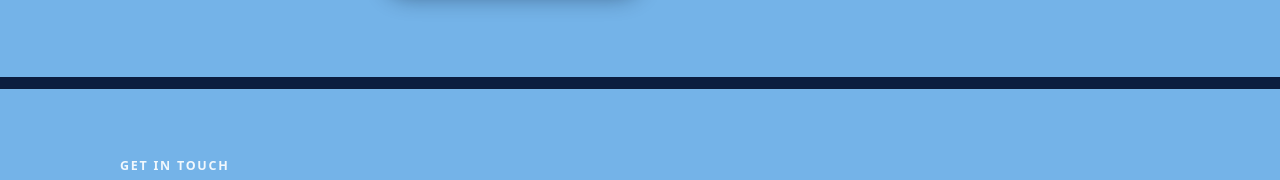
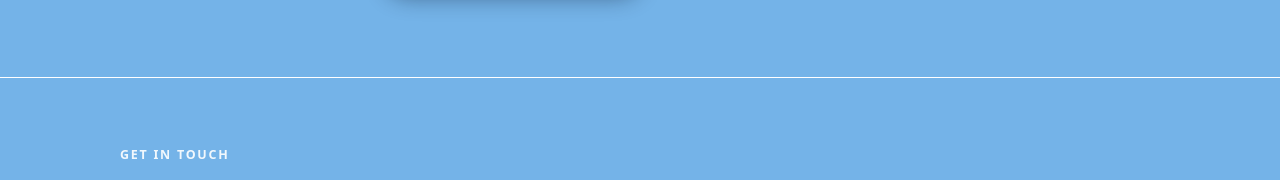
Before and after one commit to riaanpatelhp-debug/Max-SAT-website, a plain HTML site: page index.html in a window 1280 px wide. Shown: the part 2806-2986 px from the top of the page. Drawn offline with Linux system fonts and the light colour scheme.

Commit message:
Make section divider a thin white hairline matching the footer border
Co-Authored-By: Claude Opus 4.8 <noreply@anthropic.com>

```diff
--- a/index.html
+++ b/index.html
@@ -235,8 +235,8 @@
       </div>
     </section>
 
-    <!-- Thin navy divider so the two dark bands read as separate sections -->
-    <div aria-hidden="true" style="height:12px;background:#0b1d3f"></div>
+    <!-- Thin hairline divider matching the footer's top border -->
+    <div aria-hidden="true" style="height:0;border-top:1px solid rgba(255,255,255,.15)"></div>
 
     <!-- ===================== CONTACT / SOCIAL BAR ===================== -->
     <section class="section section--tight contactbar" id="contact">
```
